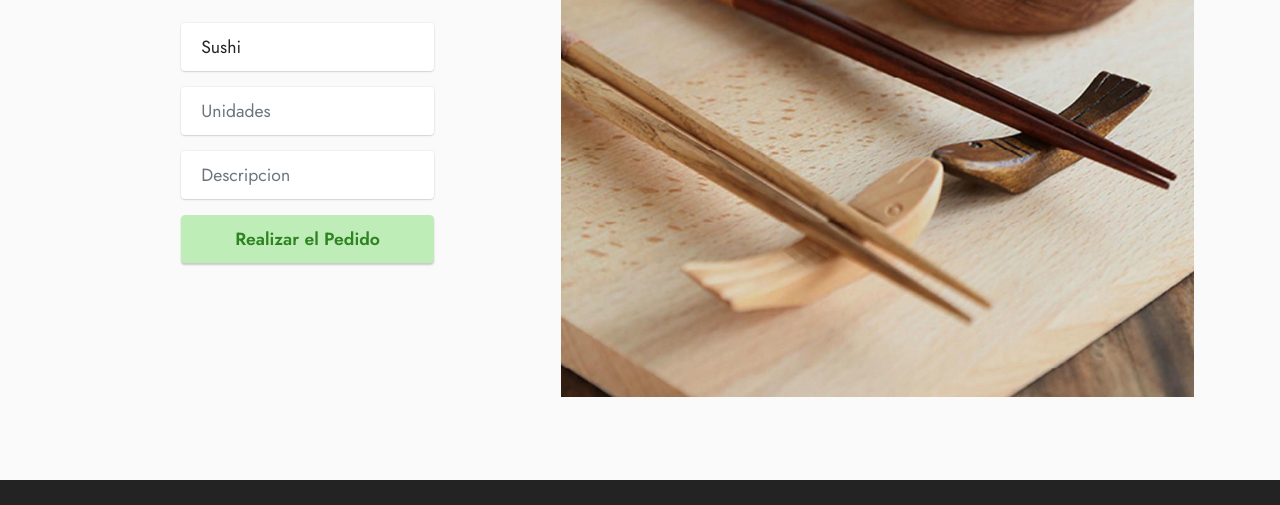
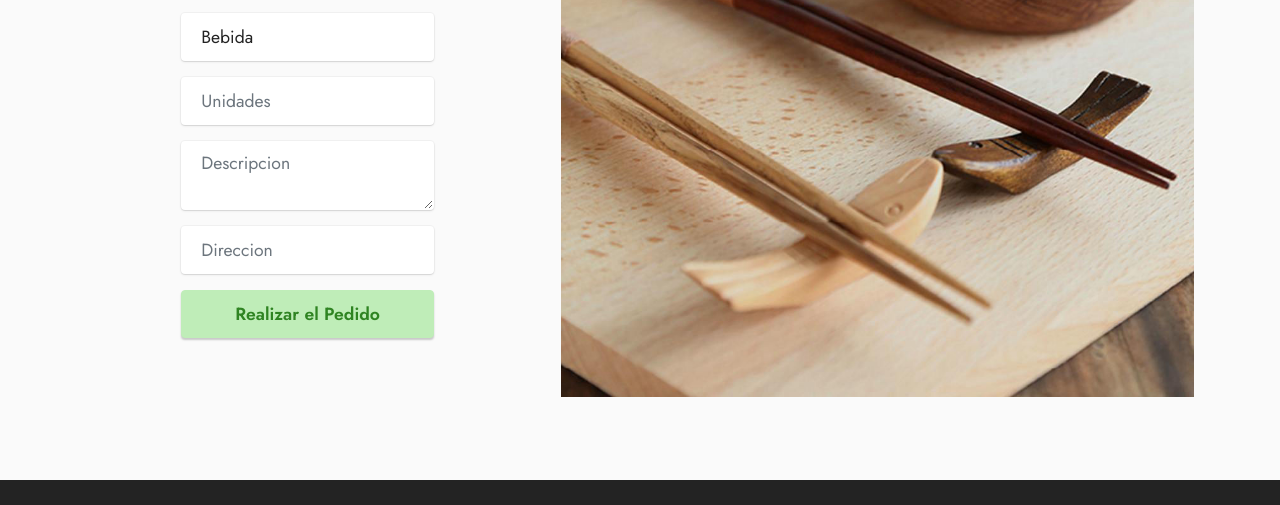
Before and after one commit to atillgn/TpHerramientas, a plain HTML site: page pedido.html in a window 1280 px wide. Shown: the part 1798-2303 px from the top of the page. Drawn offline with Linux system fonts and the light colour scheme; files whose address does not match are found by name.

Commit message:
Arreglo formulario pedido

```diff
--- a/pedido.html
+++ b/pedido.html
@@ -331,6 +331,7 @@
                         </div>
                         <div class="col-lg-12 col-md col-12 form-group mb-3" data-for="name">
                             <select name="product" class="form-control">
+                                <option value="Comidas" disabled selected hidden>Comida</option>
                                 <option value="S">Sushi</option>
                                 <option value="R">Ramen</option>
                                 <option value="Y">Yakitori</option>
@@ -343,14 +344,24 @@
                                 <option value="Na">Natto</option>
                                 <option value="G">Gyoza</option>
                             </select>
-
-
+                        </div>
+                        <div class="col-lg-12 col-md col-12 form-group mb-3" data-for="name">
+                            <select name="product" class="form-control">
+                                <option value="Bebidas" disabled selected hidden>Bebida</option>
+                                <option value="S">Soda Calipis</option>
+                                <option value="C">CC Lemon</option>
+                                <option value="Q">QOO</option>
+                                <option value="R">Ramune</option>
+                            </select>
                         </div>
                         <div class="col-lg-12 col-md col-12 form-group mb-3" data-for="name">
                             <input type="number" name="unidades" placeholder="Unidades" data-form-field="name" class="form-control" value="" id="name-form4-r">
                         </div>
                         <div class="col-lg-12 col-md col-12 form-group mb-3" data-for="name">
-                            <input type="text" name="descripcion" placeholder="Descripcion" data-form-field="name" class="form-control" value="" id="name-form4-r">
+                            <textarea name="descripcion" placeholder="Descripcion" class="form-control" id="name-form4-r"></textarea>
+                        </div>
+                        <div class="col-lg-12 col-md col-12 form-group mb-3" data-for="name">
+                            <input type="text" name="direccion" placeholder="Direccion" data-form-field="name" class="form-control" value="" id="name-form4-r">
                         </div>
                         <div class="col-12 col-md-auto mbr-section-btn"><button type="submit" class="btn btn-primary display-4">Realizar el Pedido</button></div>
                     </div>
```
Also changed, not shown: index.html (+5 -2 lines).
